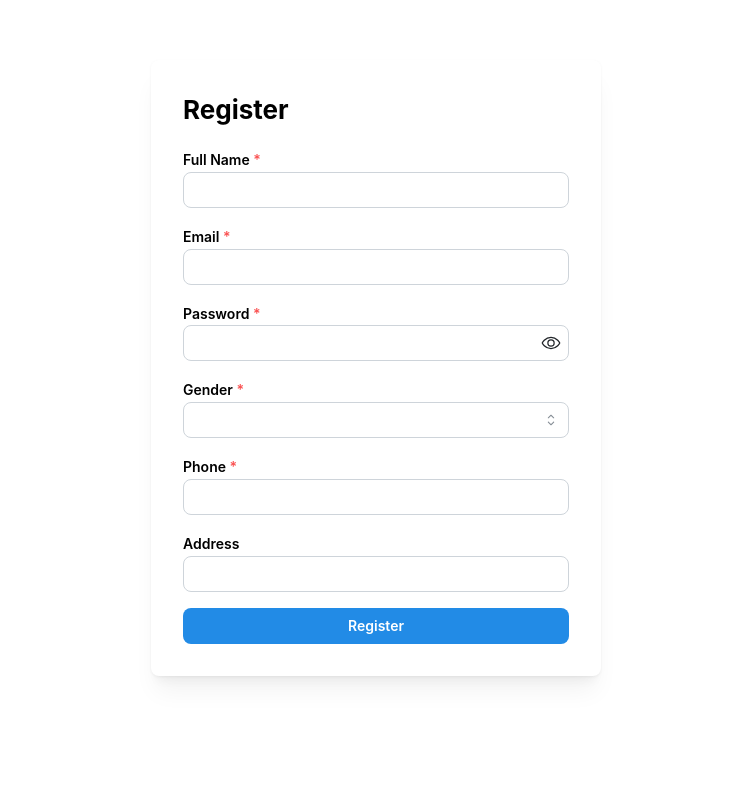
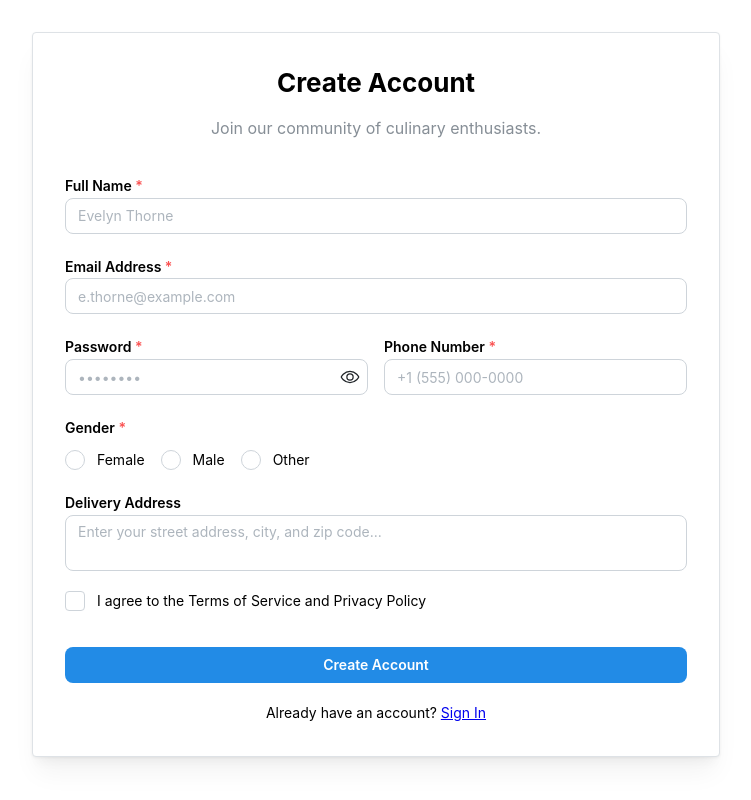
Before and after one commit to bishal-lang/Restaurant-with-Next-MongoDB-and-Payload-CMS, a Next.js app: page /register in a window 1280 px wide. Shown: the whole page, without its empty margins (264-1015 px from the left). Built offline with nearby package versions, Linux system fonts and the light colour scheme.

Commit message:
Login/Register Page design

```diff
--- a/src/app/(frontend)/register/page.tsx
+++ b/src/app/(frontend)/register/page.tsx
@@ -2,7 +2,21 @@
 
 import { useState } from 'react'
 import { useRouter } from 'next/navigation'
-import { Paper, Title, TextInput, PasswordInput, Button, Stack, Text, Select } from '@mantine/core'
+import {
+  Container,
+  Paper,
+  Title,
+  Text,
+  TextInput,
+  PasswordInput,
+  Textarea,
+  Button,
+  Stack,
+  Grid,
+  Radio,
+  Group,
+  Checkbox,
+} from '@mantine/core'
 
 export default function RegisterPage() {
   const router = useRouter()
@@ -38,7 +52,7 @@ export default function RegisterPage() {
           gender: form.gender,
           phone: form.phone,
           address: form.address,
-          role: 'user', // makes the default choice user for security
+          role: 'user',
         }),
       })
 
@@ -50,7 +64,6 @@ export default function RegisterPage() {
         return
       }
 
-      // ✅ Optional: auto login after register
       await fetch('/api/users/login', {
         method: 'POST',
         headers: { 'Content-Type': 'application/json' },
@@ -69,68 +82,104 @@ export default function RegisterPage() {
   }
 
   return (
-    <Paper shadow="md" p="xl" radius="md" style={{ maxWidth: 450, margin: '60px auto' }}>
-      <Title order={2} mb="lg">
-        Register
-      </Title>
+    <Container size="sm" py="xl" style={{ minHeight: '100vh' }}>
+      <Paper shadow="md" p="xl" radius="sm" withBorder>
+        {/* Header */}
+        <Stack align="center" mb="xl">
+          <Title order={2}>Create Account</Title>
+          <Text c="dimmed">Join our community of culinary enthusiasts.</Text>
+        </Stack>
 
-      <Stack>
+        {/* Form */}
+        <Stack gap="lg">
+          {/* Full Name */}
           <TextInput
             label="Full Name"
+            placeholder="Evelyn Thorne"
             value={form.fullName}
             onChange={(e) => handleChange('fullName', e.currentTarget.value)}
             required
           />
 
+          {/* Email */}
           <TextInput
-          label="Email"
+            label="Email Address"
+            placeholder="e.thorne@example.com"
             value={form.email}
             onChange={(e) => handleChange('email', e.currentTarget.value)}
             required
           />
 
+          {/* Password + Phone */}
+          <Grid>
+            <Grid.Col span={{ base: 12, md: 6 }}>
               <PasswordInput
                 label="Password"
+                placeholder="••••••••"
                 value={form.password}
                 onChange={(e) => handleChange('password', e.currentTarget.value)}
                 required
               />
+            </Grid.Col>
 
-        <Select
-          label="Gender"
-          data={[
-            { label: 'Male', value: 'male' },
-            { label: 'Female', value: 'female' },
-            { label: 'Others', value: 'others' },
-          ]}
-          value={form.gender}
-          onChange={(value) => handleChange('gender', value || '')}
-          required
-        />
-
+            <Grid.Col span={{ base: 12, md: 6 }}>
               <TextInput
-          label="Phone"
+                label="Phone Number"
+                placeholder="+1 (555) 000-0000"
                 value={form.phone}
                 onChange={(e) => handleChange('phone', e.currentTarget.value)}
                 required
               />
+            </Grid.Col>
+          </Grid>
 
-        <TextInput
-          label="Address"
+          {/* Gender */}
+          <Radio.Group
+            label="Gender"
+            value={form.gender}
+            onChange={(value) => handleChange('gender', value)}
+            required
+          >
+            <Group mt="xs">
+              <Radio value="female" label="Female" />
+              <Radio value="male" label="Male" />
+              <Radio value="other" label="Other" />
+            </Group>
+          </Radio.Group>
+
+          {/* Address */}
+          <Textarea
+            label="Delivery Address"
+            placeholder="Enter your street address, city, and zip code..."
+            minRows={3}
             value={form.address}
             onChange={(e) => handleChange('address', e.currentTarget.value)}
           />
 
+          {/* Terms (UI only, no logic added) */}
+          <Checkbox label="I agree to the Terms of Service and Privacy Policy" />
+
+          {/* Error */}
           {error && (
             <Text c="red" size="sm">
               {error}
             </Text>
           )}
 
-        <Button onClick={handleRegister} loading={loading}>
-          Register
+          {/* Submit */}
+          <Button fullWidth mt="md" onClick={handleRegister} loading={loading}>
+            Create Account
           </Button>
+
+          {/* Login Link */}
+          <Text ta="center" size="sm">
+            Already have an account?{' '}
+            <a href="/login" style={{ textDecoration: 'underline' }}>
+              Sign In
+            </a>
+          </Text>
         </Stack>
       </Paper>
+    </Container>
   )
 }
```
Also changed, not shown: src/app/(frontend)/login/page.tsx (+69 -15 lines). Lines whose indentation alone changed are shown as unchanged.
